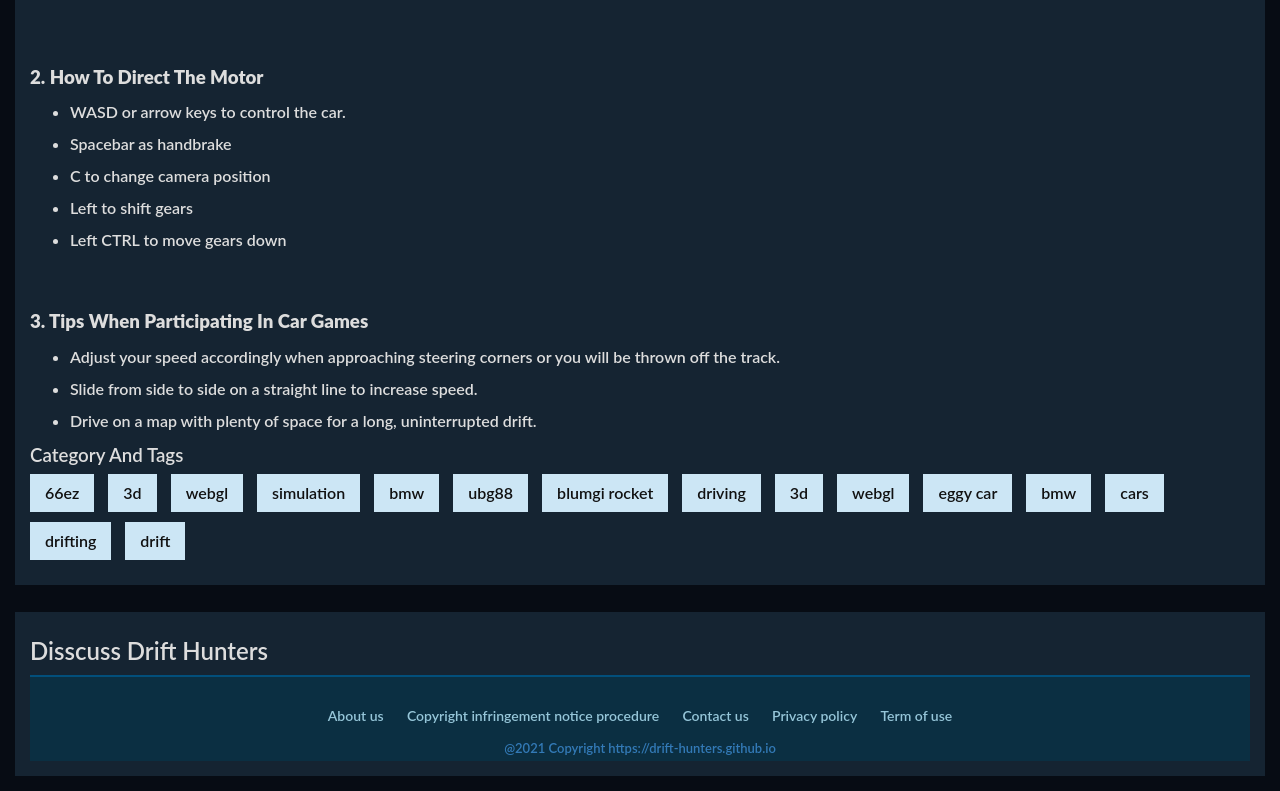
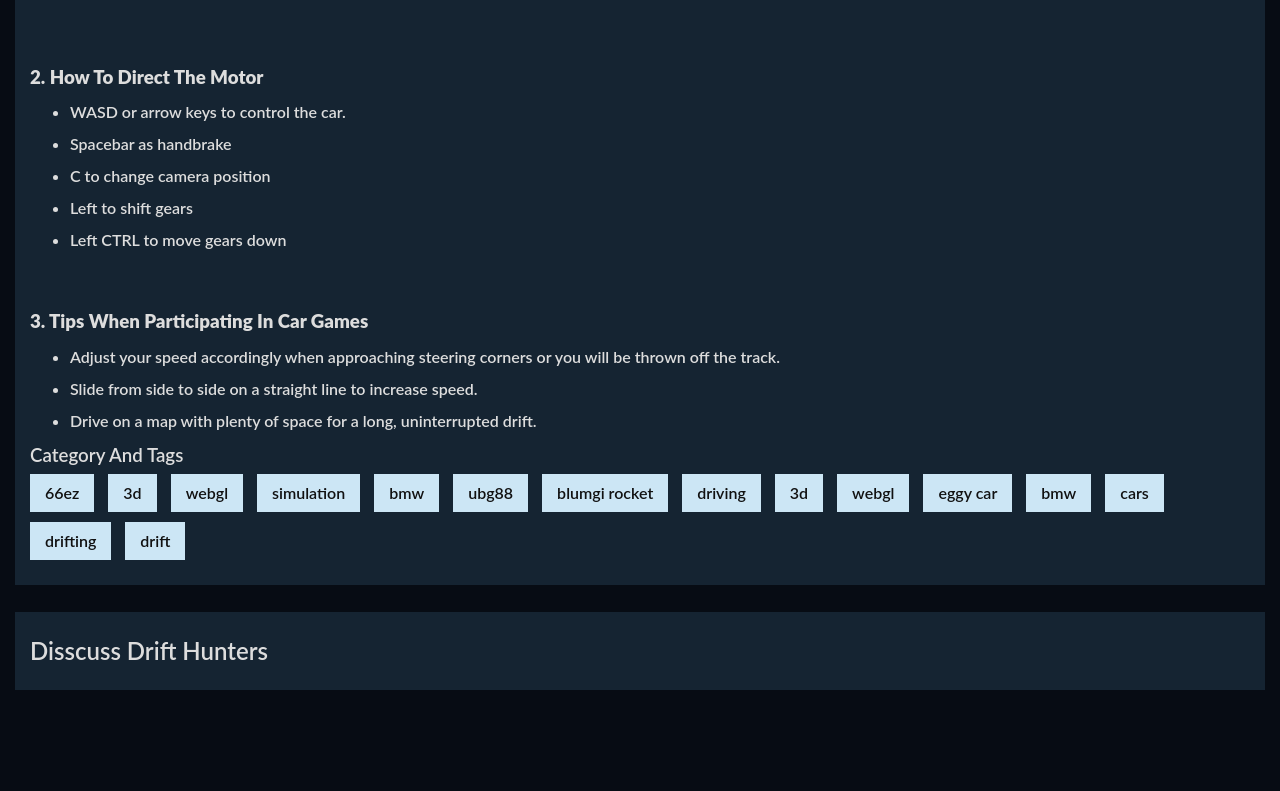
Before and after one commit to thermosoup/drift-huntern, a plain HTML site: page index.html in a window 1280 px wide. Shown: the part 2307-3098 px from the top of the page. After the commit the page ends 3012 px from the top, so only its background shows below. Drawn offline with nearby package versions, Linux system fonts and the light colour scheme; no server answers.

Commit message:
index.html

```diff
--- a/index.html
+++ b/index.html
@@ -409,16 +409,7 @@
 											<div class="box-content">
 										<h2>Disscuss Drift Hunters</h2>
 
- <footer class="footer">
-	<div class="container">
-		<div class="row">
-			<div class="text-center foot-row">
-				<a class="link" href="about-us.html">About us</a>
-				<a class="link" href="copyright-infringement-notice-procedure.html">Copyright infringement notice procedure</a>
-				<a class="link" href="contact-us.html">Contact us</a>
-				<a class="link" href="privacy-policy.html">Privacy policy</a>
-				<a class="link" href="term-of-use.html">Term of use</a></div>
-				<div class="text-center">@2021 Copyright https://drift-hunters.github.io</div></div></div>
+
 </footer>
 	<div class="layer-loading hidden">
 		<div class="loading_page">
```
